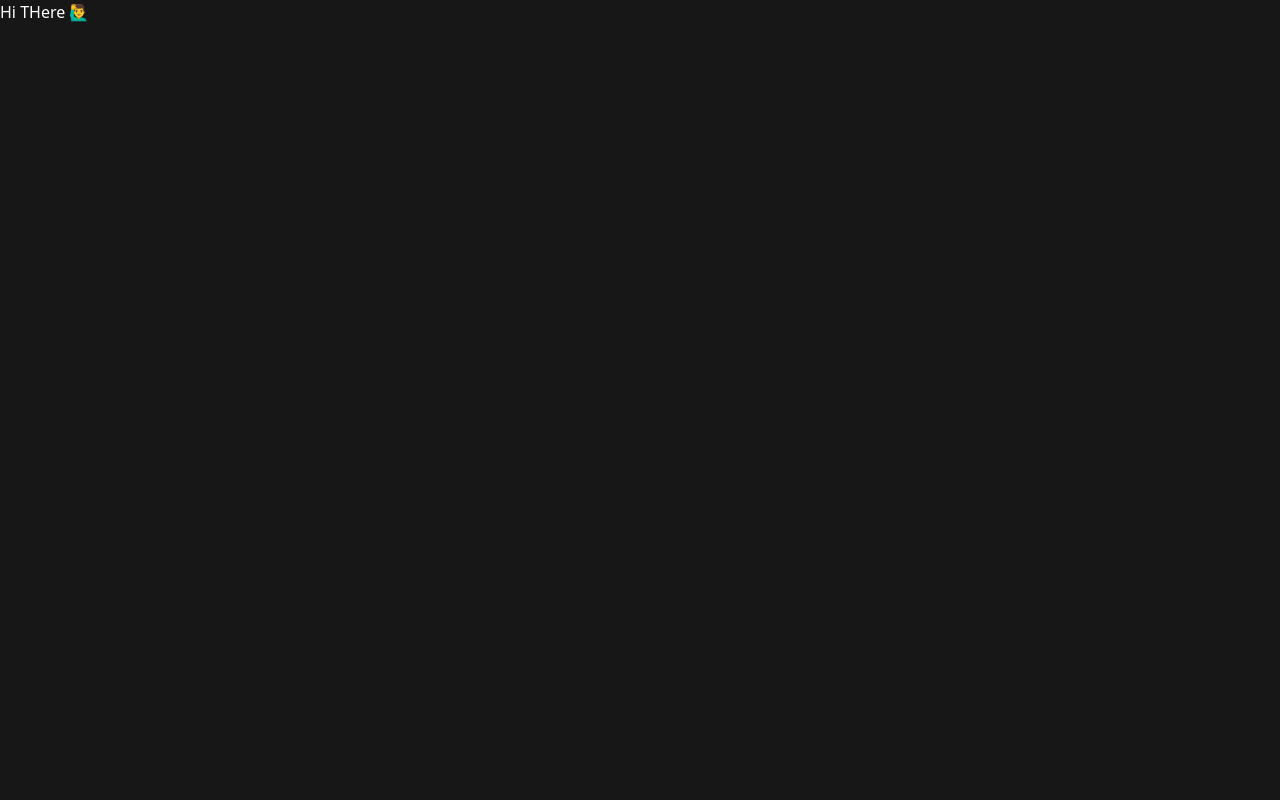
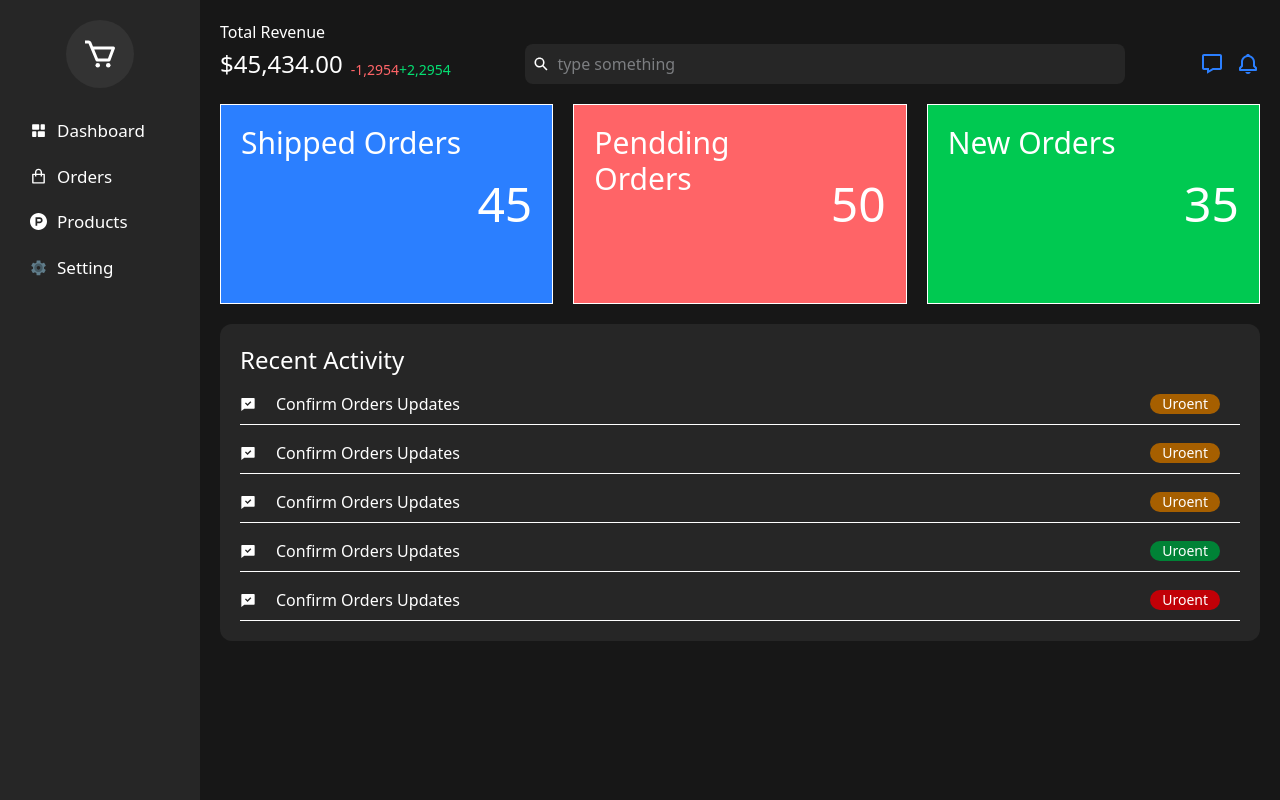
Before and after one commit to abniyou-dev/dashboard-app, a React (Vite) app: page / in a window 1280 px wide. Built offline with nearby package versions, Linux system fonts and the light colour scheme.

Commit message:
setting the dom router and the web desgin

```diff
--- a/src/App.jsx
+++ b/src/App.jsx
@@ -1,16 +1,21 @@
-import { BrowserRouter, Route, Routes } from "react-router-dom"
-import Home from './pages/Home'
+import { BrowserRouter, Route, Routes } from "react-router-dom";
+import Home from "./pages/Home";
+import Orders from "./pages/Orders";
+import Products from "./pages/Products";
+import Setting from "./pages/Setting";
 
 function App() {
-
   return (
     <BrowserRouter>
 
       <Routes>
         <Route path="/" element={<Home />} />
+        <Route path="/orders" element={<Orders />} />
+        <Route path="/products" element={<Products />} />
+        <Route path="/setting" element={<Setting />} />
       </Routes>
     </BrowserRouter>
-  )
+  );
 }
 
-export default App
+export default App;
--- /dev/null
+++ b/src/components/DashboardHeader.jsx
@@ -0,0 +1,46 @@
+import React from "react";
+import { IoSearchSharp } from "react-icons/io5";
+import { BiBell, BiMessage } from "react-icons/bi";
+
+function DashboardHeader() {
+  return (
+    <div className="w-full">
+      <span>Total Revenue</span>
+      <div className="flex items-center justify-between gap-5">
+        <div
+            className="flex flex-col md:flex-row md:items-end md:gap-2">
+          <span className="text-sm md:text-2xl">$45,434.00 </span>
+          <span className="text-[11px] md:text-sm">
+            <span className="text-red-400">-1,2954</span>
+            <span className="text-green-400">+2,2954</span>
+          </span>
+        </div>
+        <div
+          className="flex items-center h-10  rounded-lg
+            bg-neutral-800 max-md:flex-1 md:w-full lg:w-150"
+        >
+          <span className="px-2 h-full grid place-items-center">
+            <IoSearchSharp />
+          </span>
+          <input
+            type="text"
+            placeholder="type something"
+            className="outline-none text-gray-300 h-full"
+          />
+        </div>
+        <span className="text-blue-500 ">
+          <span className="text-2xl flex items-center gap-3">
+            <span>
+              <BiMessage />
+            </span>
+            <span>
+              <BiBell />
+            </span>
+          </span>
+        </span>
+      </div>
+    </div>
+  );
+}
+
+export default DashboardHeader;
--- /dev/null
+++ b/src/components/SideBar.jsx
@@ -0,0 +1,46 @@
+import { BiCart, BiMoney } from 'react-icons/bi';
+import { GrProductHunt } from 'react-icons/gr';
+import { RiDashboardHorizontalFill, RiShoppingBagLine } from 'react-icons/ri';
+import { Link } from 'react-router-dom';
+import Setting from '../pages/Setting';
+import { FcSettings } from 'react-icons/fc';
+
+function SideBar() {
+  return (
+    <div
+          className='sidebar w-50 h-screen bg-neutral-800 shrink-0 grow-0'>
+            <span
+              className='text-4xl bg-[#333] p-4 rounded-full'>
+                <Link><BiCart /></Link></span>
+            <ul
+              className='space-y-5 w-full'>
+              <Link to={'/'}>
+                <li>
+                  <span><RiDashboardHorizontalFill /></span>
+                  <span>Dashboard</span>
+                </li>
+              </Link>
+              <Link to="/orders">
+                <li>
+                <span><RiShoppingBagLine /></span>
+                <span>Orders</span>
+              </li>
+              </Link>
+              <Link to="/products">
+                <li>
+                <span><GrProductHunt /></span>
+                <span>Products</span>
+              </li>
+              </Link>
+              <Link to="/setting">
+                <li>
+                <span><FcSettings /></span>
+                <span>Setting</span>
+              </li>
+              </Link>
+            </ul>
+        </div>
+  )
+}
+
+export default SideBar
--- a/src/index.css
+++ b/src/index.css
@@ -1 +1,25 @@
 @import 'tailwindcss';
+
+.sidebar {
+    padding: 20px;
+    display: flex;
+    flex-direction: column;
+    align-items: center;
+    gap: 20px;
+}
+.sidebar li {
+    display: flex;
+    align-items: center;
+    gap: 10px;
+    font-size: 17px;
+    padding: 10px;
+    border-radius: 4px;
+    cursor: pointer;
+    transition: .1s ease-in;
+}
+.sidebar li:hover {
+    background-color: #333;
+}
+.sidebar li.active {
+    background-color: #333;
+}
--- a/src/pages/Home.jsx
+++ b/src/pages/Home.jsx
@@ -1,21 +1,132 @@
-import React from 'react'
+import React from "react";
+import SideBar from "../components/SideBar";
+import DashboardHeader from "../components/DashboardHeader";
+import { RiChatCheckFill } from "react-icons/ri";
 
 function Home() {
-
   // download the json-server package
   // npm install -g json-server
-
 
   // run the json server
   // json-server --watch db.json --port 5000
 
+  return (
+    <div className="w-full min-h-screen bg-neutral-900 text-white flex">
 
-  return (
-    <div
-      className='w-full min-h-screen bg-neutral-900 text-white'>
-        Hi  THere 🙋‍♂️
+      {/* Sidebar  */}
+      <div
+        className="hidden md:block">
+        <SideBar />
+      </div>
+
+      {/* Dashboard elements   */}
+      <div
+        className="w-full p-5 flex flex-col gap-5">
+        <DashboardHeader />
+
+        {/* dashhboard cards  */}
+        <div
+          className="grid gap-5 grid-cols-[repeat(auto-fit,minmax(250px,1fr))]">
+
+          {/* card content  */}
+          <div
+            className="border flex h-50 p-5 bg-blue-500">
+            <div className="flex-1">
+              <span
+                className="text-3xl ">Shipped Orders</span>
+            </div>
+            <div
+              className="flex items-center justify-center">
+              <span className="text-5xl">45</span>
+            </div>
+          </div>
+          <div
+            className="border flex h-50 p-5 bg-red-400">
+            <div className="flex-1">
+              <span
+                className="text-3xl ">Pendding Orders</span>
+            </div>
+            <div
+              className="flex items-center justify-center">
+              <span className="text-5xl">50</span>
+            </div>
+          </div>
+          <div
+            className="border flex h-50 p-5 bg-green-500">
+            <div className="flex-1">
+              <span
+                className="text-3xl ">New Orders</span>
+            </div>
+            <div
+              className="flex items-center justify-center">
+              <span className="text-5xl">35</span>
+            </div>
+          </div>
+
+
+        </div>
+
+        {/* main content  */}
+      <div>
+
+        <div
+          className="bg-neutral-800 p-5 rounded-xl space-y-2">
+            <h1 className="text-2xl">Recent Activity</h1>
+            <div
+              className="border-b flex items-center justify-between">
+              <div
+                className="flex items-center gap-5 py-2">
+                <span><RiChatCheckFill /></span>
+                <span>Confirm Orders Updates</span>
+              </div>
+              <span className="bg-yellow-700 mr-5 text-sm rounded-xl px-3">Uroent</span>
+            </div>
+            <div
+              className="border-b flex items-center justify-between">
+              <div
+                className="flex items-center gap-5 py-2">
+                <span><RiChatCheckFill /></span>
+                <span>Confirm Orders Updates</span>
+              </div>
+              <span className="bg-yellow-700 mr-5 text-sm rounded-xl px-3">Uroent</span>
+            </div>
+            <div
+              className="border-b flex items-center justify-between">
+              <div
+                className="flex items-center gap-5 py-2">
+                <span><RiChatCheckFill /></span>
+                <span>Confirm Orders Updates</span>
+              </div>
+              <span className="bg-yellow-700 mr-5 text-sm rounded-xl px-3">Uroent</span>
+            </div>
+            <div
+              className="border-b flex items-center justify-between">
+              <div
+                className="flex items-center gap-5 py-2">
+                <span><RiChatCheckFill /></span>
+                <span>Confirm Orders Updates</span>
+              </div>
+              <span className="bg-green-700 mr-5 text-sm rounded-xl px-3">Uroent</span>
+            </div>
+            <div
+              className="border-b flex items-center justify-between">
+              <div
+                className="flex items-center gap-5 py-2">
+                <span><RiChatCheckFill /></span>
+                <span>Confirm Orders Updates</span>
+              </div>
+              <span className="bg-red-700 mr-5 text-sm rounded-xl px-3">Uroent</span>
+            </div>
+
+        </div>
+
+      </div>
+      </div>
+
+
+
     </div>
-  )
+  );
 }
 
 export default Home;
--- a/src/pages/Orders.jsx
+++ b/src/pages/Orders.jsx
@@ -1,8 +1,13 @@
 import React from 'react'
+import SideBar from '../components/SideBar'
 
 function orders() {
   return (
-    <div>orders</div>
+    <div className="w-full min-h-screen bg-neutral-900 text-white flex">
+      <div>
+        <SideBar />
+      </div>
+    </div>
   )
 }
 
--- a/src/pages/Products.jsx
+++ b/src/pages/Products.jsx
@@ -1,8 +1,13 @@
 import React from 'react'
+import SideBar from '../components/SideBar'
 
 function Products() {
   return (
-    <div>Products</div>
+    <div className="w-full min-h-screen bg-neutral-900 text-white flex">
+      <div>
+        <SideBar />
+      </div>
+    </div>
   )
 }
 
--- a/src/pages/Setting.jsx
+++ b/src/pages/Setting.jsx
@@ -1,8 +1,13 @@
 import React from 'react'
+import SideBar from '../components/SideBar'
 
 function Setting() {
   return (
-    <div>Setting</div>
+    <div className="w-full min-h-screen bg-neutral-900 text-white flex">
+      <div>
+        <SideBar />
+      </div>
+    </div>
   )
 }
 
```
